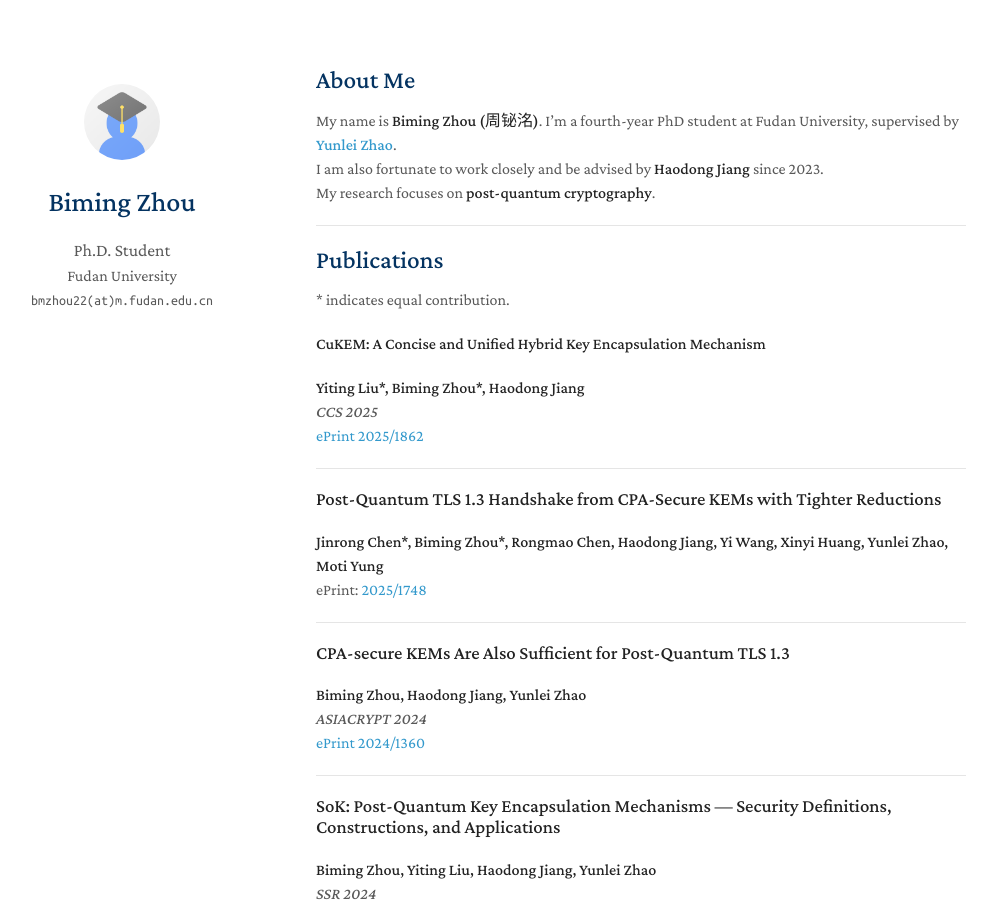
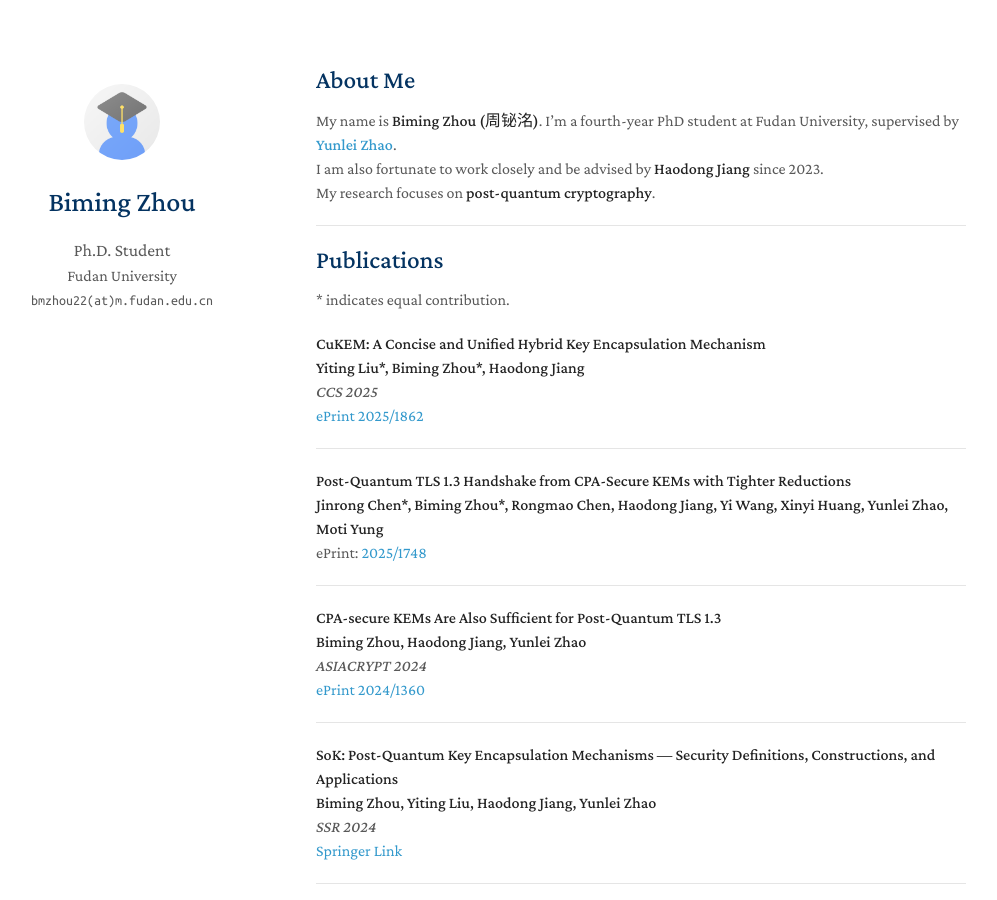
Before and after one commit to bimingzhou/bimingzhou.github.io, a Jekyll site: the page built from index.md, in a window 1280 px wide and 900 px high. Shown: the whole window, without its empty margins (154-1151 px from the left). Built offline with Jekyll 4.4.1, drawn with Linux system fonts in a browser that asks for light colours; a style sheet for code colours, icons or effects is not loaded; our own code applies the rules of GitHub Pages for plain Markdown files.

```diff
--- a/index.md
+++ b/index.md
@@ -14,27 +14,27 @@ My research focuses on **post-quantum cryptography**.
 ## Publications
 \* indicates equal contribution.
 
-#### **CuKEM: A Concise and Unified Hybrid Key Encapsulation Mechanism**
+**CuKEM: A Concise and Unified Hybrid Key Encapsulation Mechanism**
 **Yiting Liu\*, Biming Zhou\*, Haodong Jiang**
 *CCS 2025*
 [ePrint 2025/1862](https://eprint.iacr.org/2025/1862)
 
 ---
 
-### **Post-Quantum TLS 1.3 Handshake from CPA-Secure KEMs with Tighter Reductions**
+**Post-Quantum TLS 1.3 Handshake from CPA-Secure KEMs with Tighter Reductions**
 **Jinrong Chen\*, Biming Zhou\*, Rongmao Chen, Haodong Jiang, Yi Wang, Xinyi Huang, Yunlei Zhao, Moti Yung**
 ePrint: [2025/1748](https://eprint.iacr.org/2025/1748)
 
 ---
 
-### **CPA-secure KEMs Are Also Sufficient for Post-Quantum TLS 1.3**
+**CPA-secure KEMs Are Also Sufficient for Post-Quantum TLS 1.3**
 **Biming Zhou, Haodong Jiang, Yunlei Zhao**
 *ASIACRYPT 2024*
 [ePrint 2024/1360](https://eprint.iacr.org/2024/1360)
 
 ---
 
-### **SoK: Post-Quantum Key Encapsulation Mechanisms — Security Definitions, Constructions, and Applications**
+**SoK: Post-Quantum Key Encapsulation Mechanisms — Security Definitions, Constructions, and Applications**
 **Biming Zhou, Yiting Liu, Haodong Jiang, Yunlei Zhao**
 *SSR 2024*
 [Springer Link](https://link.springer.com/chapter/10.1007/978-3-031-87541-0_6)
```
